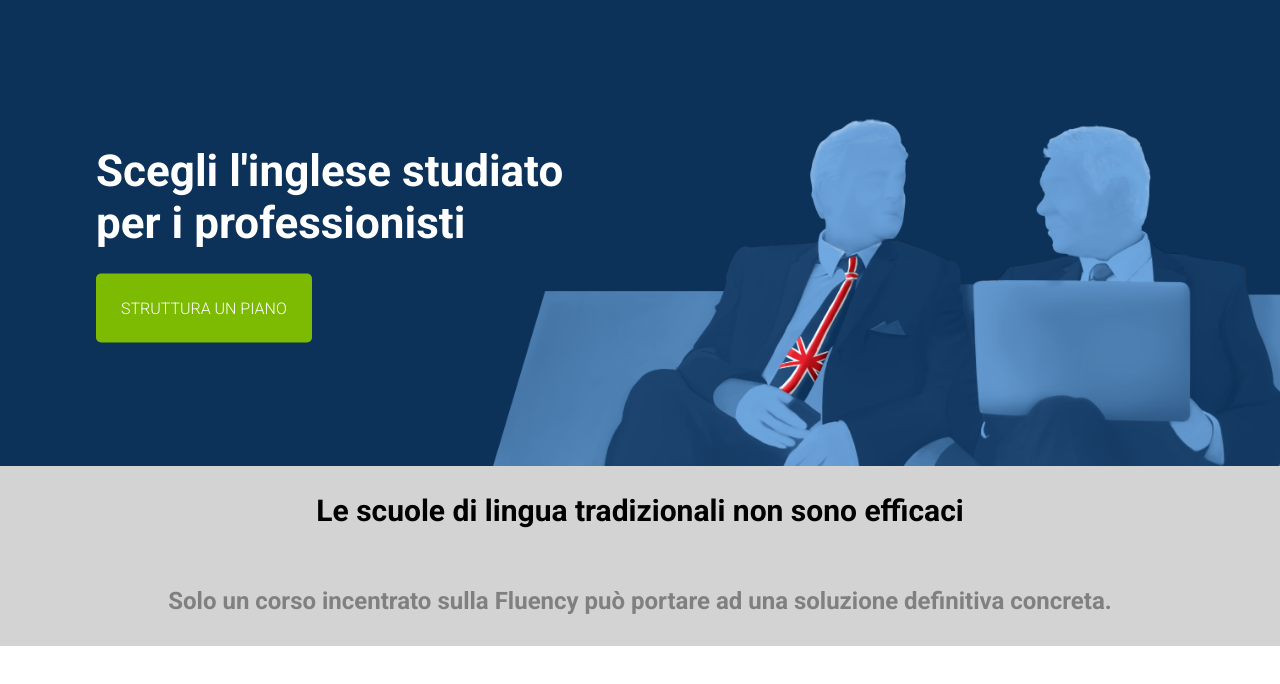
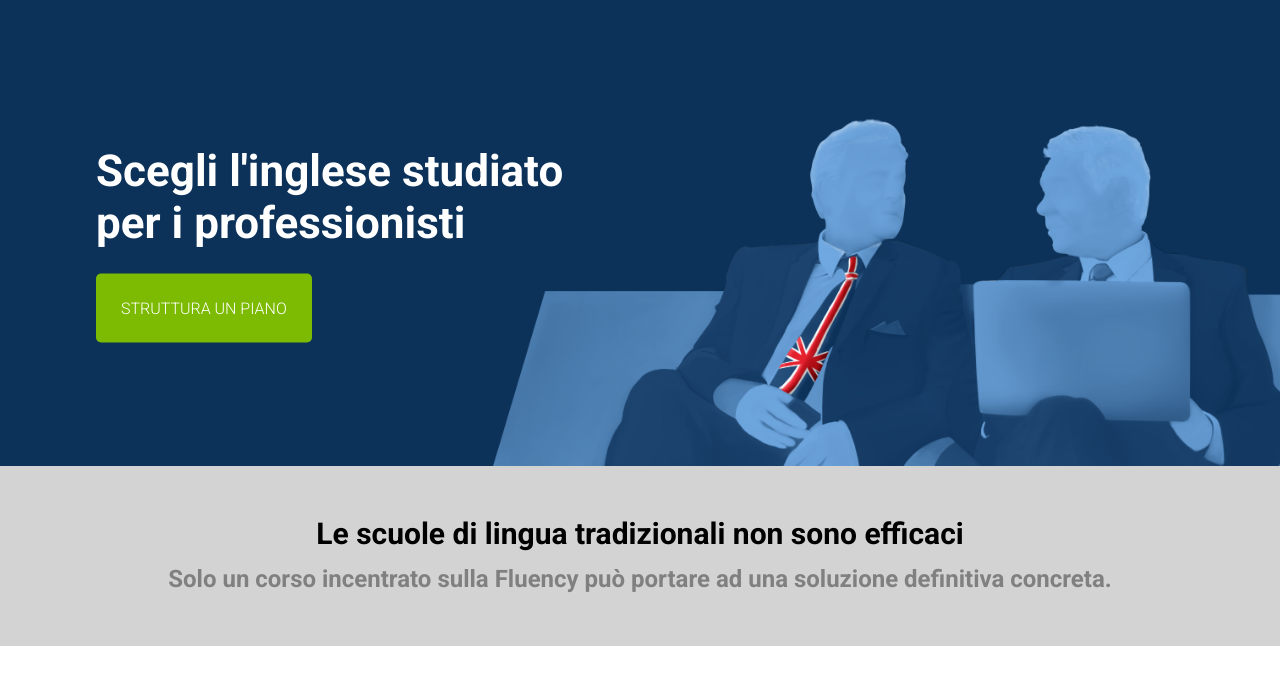
Before and after one commit to Xutrurn/htmlcss-fluentify, a plain HTML site: page index.html in a window 1280 px wide. Shown: the part 84-768 px from the top of the page. Drawn offline with Linux system fonts and the light colour scheme.

Commit message:
10th commit

```diff
--- a/css/style.css
+++ b/css/style.css
@@ -153,6 +153,7 @@ main{
   line-height: 90px;
   color: black;
   font-size: 20px;
+  transform: translateY(25%);
   /* delete this below */
   /* background-color: rgba(172, 232, 92, 0.5); */
 }
@@ -161,6 +162,7 @@ main{
   height: 90px;
   line-height: 90px;
   color: #808080;
+  transform: translateY(-25%);
   /* delete this below */
   /* background-color: rgba(172, 50, 92, 0.5); */
 }
```
